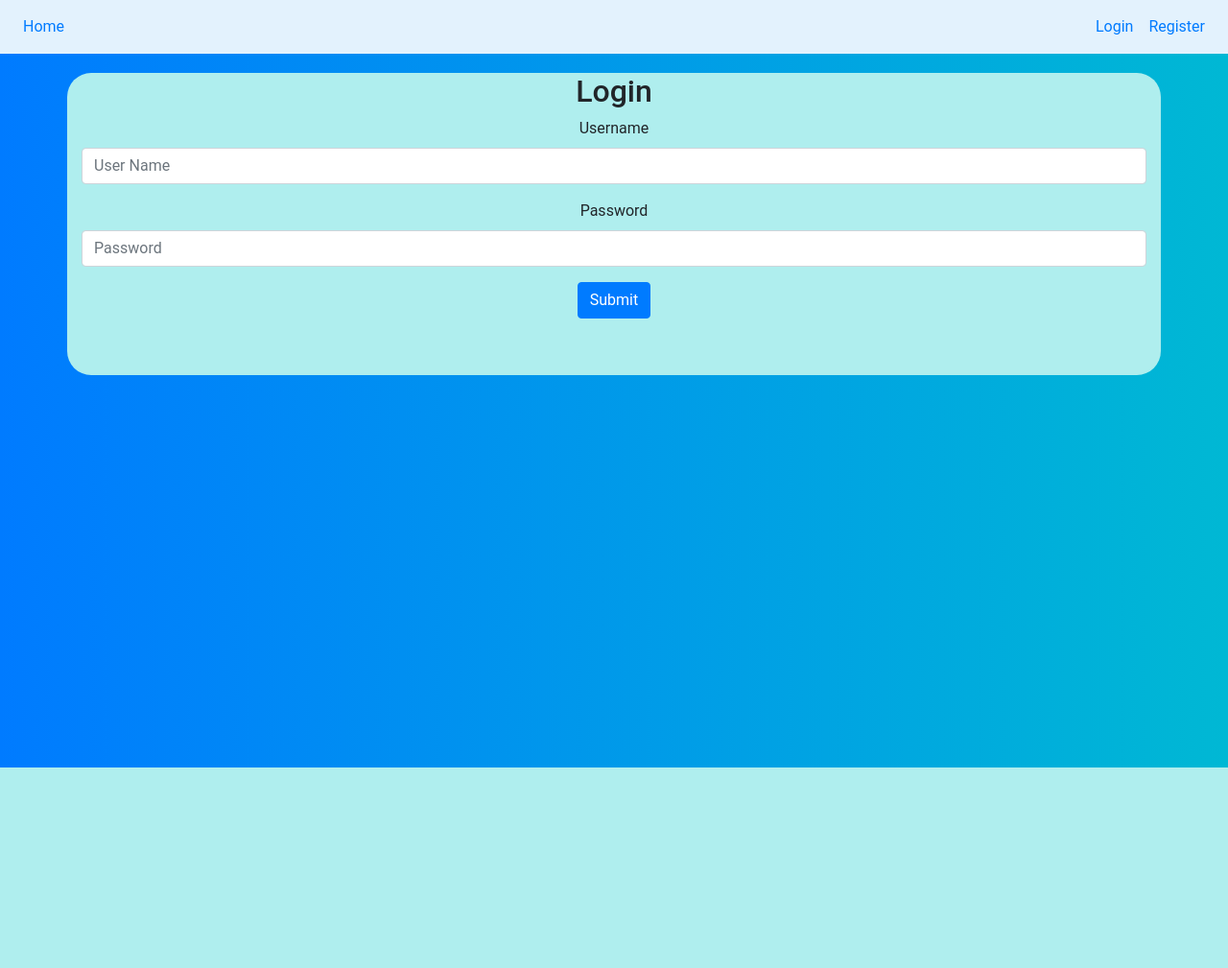
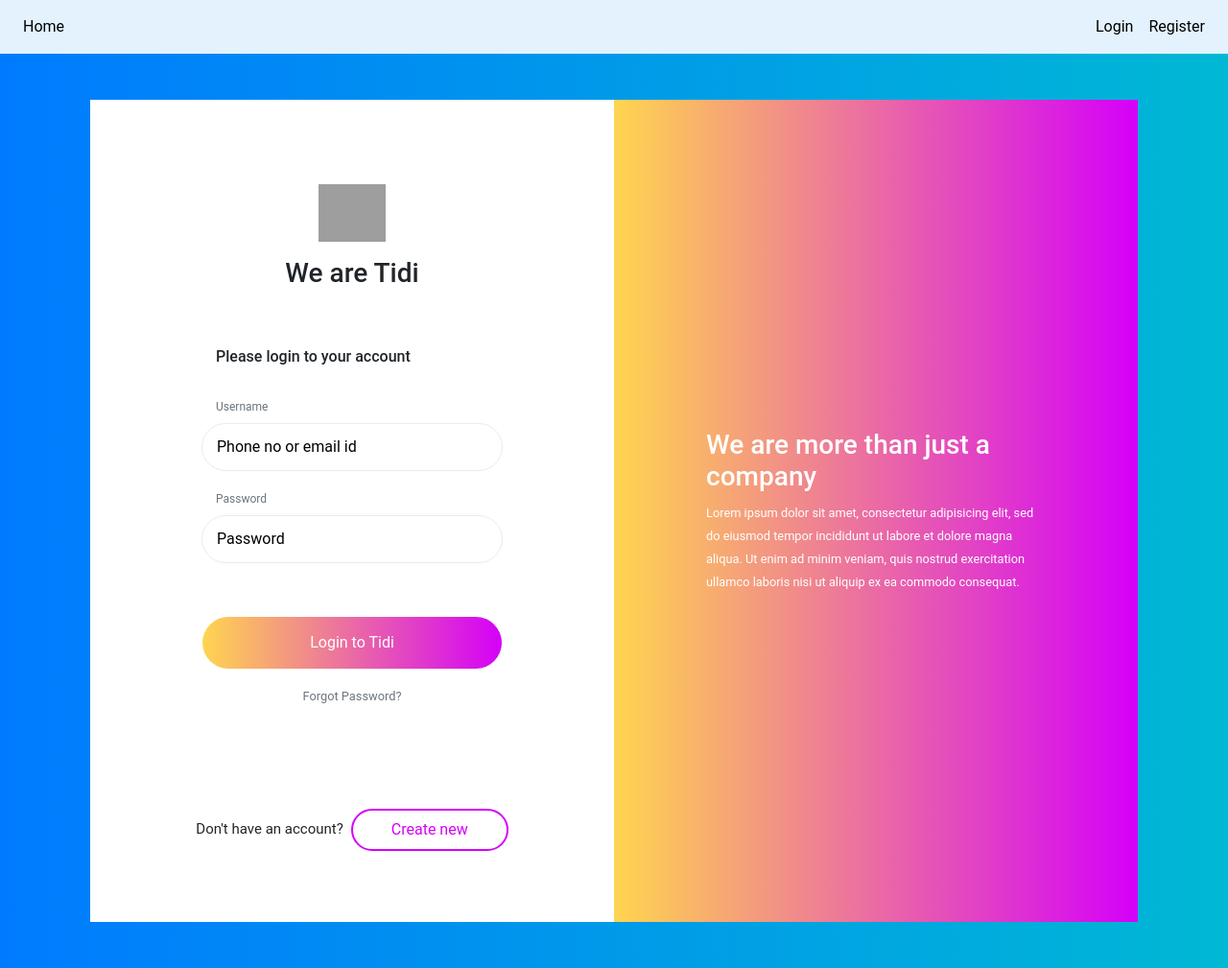
Before and after one commit to ivaceh/bus-ticket-booking-system, a Flask app: page /login in a window 1280 px wide. Shown: the whole page at 96% size. Before the commit the page ends 800 px from the top, so only its background shows below. Run offline with Flask 3, Linux system fonts and the light colour scheme; some libraries are stand-ins or nearby versions; grey boxes are pictures that could not be loaded.

Commit message:
styles.css moved to static/css folder and tried new design for login.html

```diff
--- a/btbs/templates/login.html
+++ b/btbs/templates/login.html
@@ -1,9 +1,6 @@
 {% extends "base.html" %}
 {% block title %}
     Login
-{% endblock %}
-{% block head %}
-<link rel="stylesheet" href="{{ url_for('static', filename='btbs/static/styles.css') }}">
 {% endblock %}
 
 {% block content %}
@@ -31,7 +28,7 @@
     </form>
 </div> -->
 
-<body class="text-center">
+<!-- <body class="text-center">
     <div class="container" style="background-color: paleturquoise; margin-top: 20px; width: -webkit-fill-available; height: 315px; border-radius: 25px;">
         <h2>Login</h2>
         <form method="POST" action="{{ url_for('login_page') }}">
@@ -47,9 +44,9 @@
             <button type="submit" class="btn btn-primary">Submit</button>
         </form>
     </div>
-</body>
-
-<!-- <div class="container px-4 py-5 mx-auto">
+</body> -->
+<link rel="stylesheet" href="{{ url_for('static', filename='css/styles.css') }}">
+<div class="container px-4 py-5 mx-auto">
     <div class="card card0">
         <div class="d-flex flex-lg-row flex-column-reverse">
             <div class="card card1">
@@ -62,19 +59,20 @@
 
                         <h6 class="msg-info">Please login to your account</h6>
 
+                        <form method="POST" action="{{ url_for('login_page') }}">
+                            {{ form.hidden_tag() }}
                             <div class="form-group">
-                            <label class="form-control-label text-muted">Username</label>
-                            <input type="text" id="email" name="email" placeholder="Phone no or email id" class="form-control">
+                                {{ form.username.label(class="form-control-label text-muted") }}
+                                {{ form.username(class="form-control", placeholder="Phone no or email id") }}
                             </div>
-
                             <div class="form-group">
-                            <label class="form-control-label text-muted">Password</label>
-                            <input type="password" id="psw" name="psw" placeholder="Password" class="form-control">
+                                {{ form.password.label(class="form-control-label text-muted") }}
+                                {{ form.password(class="form-control", placeholder="Password") }}
                             </div>
-
                             <div class="row justify-content-center my-3 px-3">
-                            <button class="btn-block btn-color">Login to Tidi</button>
+                                <button type="submit" class="btn-block btn-color">Login to Tidi</button>
                             </div>
+                        </form>
 
                         <div class="row justify-content-center my-2">
                             <a href="#"><small class="text-muted">Forgot Password?</small></a>
@@ -82,7 +80,7 @@
                     </div>
                 </div>
                 <div class="bottom text-center mb-5">
-                    <p href="#" class="sm-text mx-auto mb-3">Don't have an account?<button class="btn btn-white ml-2">Create new</button></p>
+                    <p class="sm-text mx-auto mb-3">Don't have an account?<a href="{{ url_for('register_page') }}" class="btn btn-white ml-2">Create new</a></p>
                 </div>
             </div>
             <div class="card card2">
@@ -93,5 +91,5 @@
             </div>
         </div>
     </div>
-</div> -->
+</div>
 {% endblock %}
```
Also changed, not shown: btbs/static/css/styles.css (renamed from btbs/static/styles.css). Lines whose indentation alone changed are shown as unchanged.
